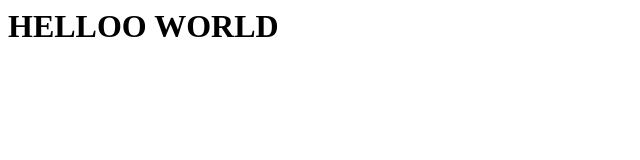
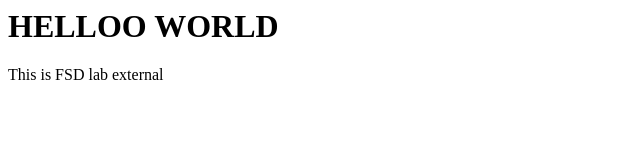
Before and after one commit to nithya568/external-pages, a plain HTML site: page index.html in a window 1280 px wide. Shown: the whole page, without its empty margins (0-640 px from the left). Drawn offline with Linux system fonts and the light colour scheme.

Commit message:
Modified UI and its content

```diff
--- a/index.html
+++ b/index.html
@@ -1,5 +1,6 @@
 <html>
 <body>
 <h1>HELLOO WORLD</h1>
+<p>This is FSD lab external</p>
 </body>
 </html>
```
